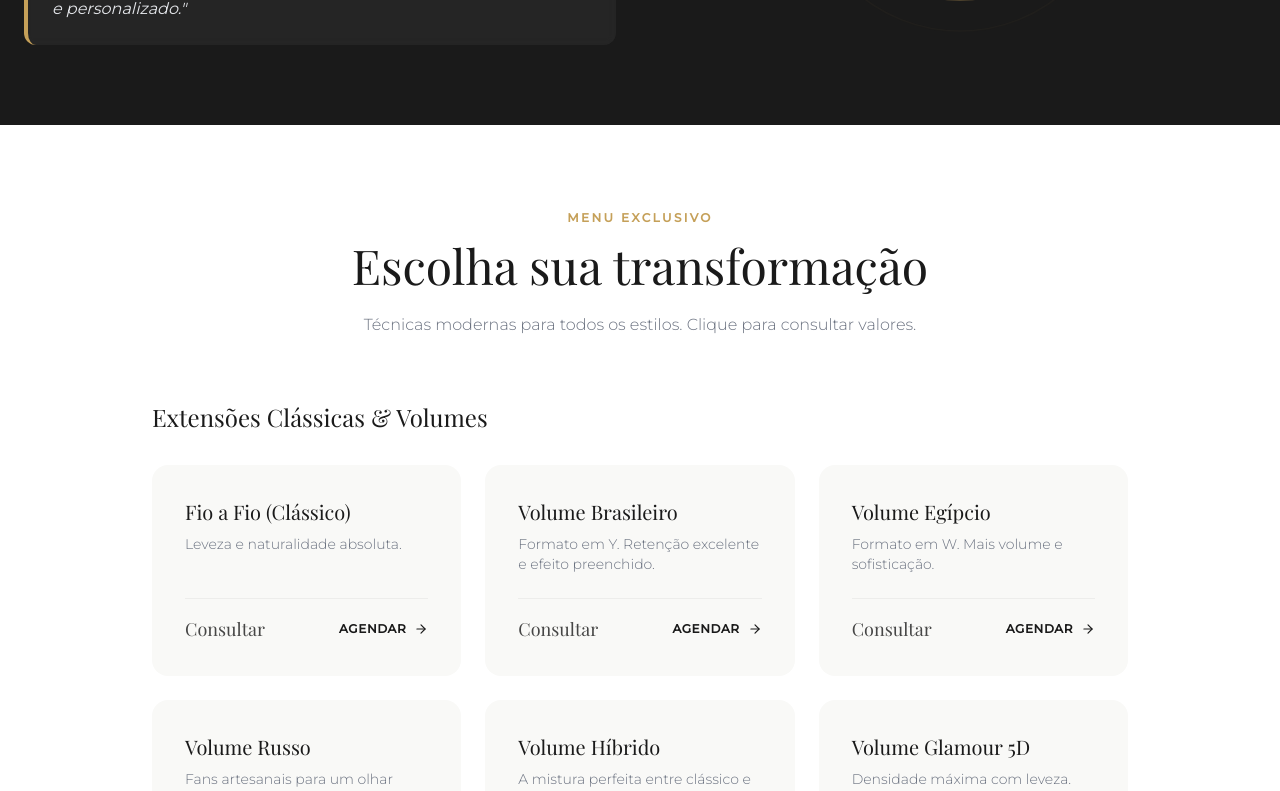
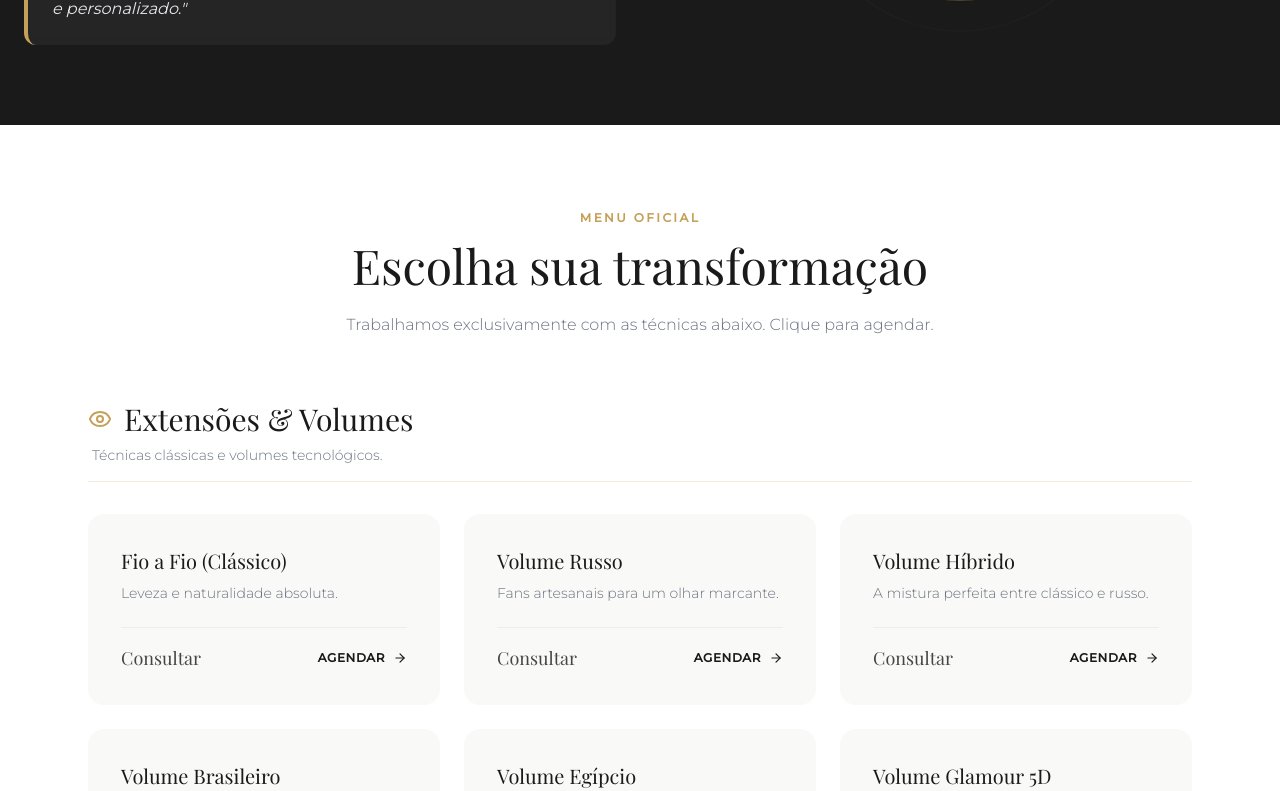
Before and after one commit to ricardohenrique1609/site-laura-lashes, a React (Vite) app: page / in a window 1280 px wide. Shown: the part 1179-1970 px from the top of the page. Built offline with nearby package versions, Linux system fonts and the light colour scheme; a web font is replaced by a local one.

Commit message:
Corrigindo duplicidade do Capping e limpando App.jsx

```diff
--- a/src/App.jsx
+++ b/src/App.jsx
@@ -1,25 +1,23 @@
 import React from 'react';
-import Hero from './components/HeroSection'; // Lembre que mudamos o nome
-import Visagismo from './components/Visagismo'; // <--- NOVO
-import Services from './components/Services';
+import Hero from './components/HeroSection';
+import Visagismo from './components/Visagismo';
 import ServicePrices from './components/ServicePrices';
 import Gallery from './components/Gallery';
 import Accessories from './components/Accessories';
 import Reviews from './components/Reviews';
 import WhatsAppBtn from './components/WhatsAppBtn';
-import Footer from './components/Footer'; // <--- NOVO
+import Footer from './components/Footer';
 
 function App() {
   return (
     <div className="font-sans antialiased text-brand-dark selection:bg-brand-gold selection:text-white">
       <Hero />
-      <Visagismo />      {/* Seção Nova de Visagismo */}
-      <Services />       {/* Ícones Explicativos */}
-      <ServicePrices />  {/* Lista Completa (Brasileiro, Capping, etc) */}
+      <Visagismo />
+      <ServicePrices />
       <Gallery />
       <Accessories />
       <Reviews />
-      <Footer />         {/* Rodapé com Endereço e Pagamento */}
+      <Footer />
       <WhatsAppBtn />
     </div>
   );
--- a/src/components/ServicePrices.jsx
+++ b/src/components/ServicePrices.jsx
@@ -1,7 +1,8 @@
 import React from 'react';
 import { motion } from 'framer-motion';
-import { Sparkles, ArrowRight, Crown, Star, Eye, Feather, Diamond } from 'lucide-react';
+import { Sparkles, ArrowRight, Crown, Star, Eye } from 'lucide-react';
 
+// AQUI ESTÁ A LISTA DEFINITIVA - APENAS 3 CATEGORIAS
 const categories = [
     {
         title: "Extensões & Volumes",
@@ -33,7 +34,7 @@
         ]
     },
     {
-        title: "Capping (Durabilidade 30+)",
+        title: "Capping (Durabilidade 30+)", // Versão correta sem 'dias'
         description: "Alta retenção. A técnica mais duradoura do studio.",
         highlight: true,
         icon: <Crown className="text-brand-gold" />,
@@ -41,9 +42,9 @@
             { name: "Mega Brasileiro", desc: "Técnica Capping com fios Y.", msg: "Como funciona o Capping Mega Brasileiro?" },
             { name: "Mega Egípcio", desc: "Técnica Capping com fios W.", msg: "Como funciona o Capping Mega Egípcio?" },
             { name: "Volume 8D", desc: "Super preenchimento e durabilidade.", msg: "Tenho interesse no Volume 8D." },
-            { name: "Mega Fox", desc: "Estilo Fox com técnica de retenção.", msg: "Tenho interesse no Capping Mega Fox." },
-            { name: "Mega Sirena", desc: "Estilo Sirena com técnica de retenção.", msg: "Tenho interesse no Capping Mega Sirena." },
-            { name: "Mega Delineado", desc: "Estilo Delineado com técnica de retenção.", msg: "Tenho interesse no Capping Mega Delineado." },
+            { name: "Mega Fox", desc: "Estilo Fox com técnica de retenção.", msg: "Como funciona o Capping Mega Fox?" },
+            { name: "Mega Sirena", desc: "Estilo Sirena com técnica de retenção.", msg: "Como funciona o Capping Mega Sirena?" },
+            { name: "Mega Delineado", desc: "Estilo Delineado com técnica de retenção.", msg: "Como funciona o Capping Mega Delineado?" },
         ]
     }
 ];
@@ -68,7 +69,6 @@
                 <div className="space-y-20">
                     {categories.map((cat, catIndex) => (
                         <div key={catIndex}>
-                            {/* Título da Categoria */}
                             <div className="flex flex-col items-center md:items-start mb-8 border-b border-brand-gold/20 pb-4">
                                 <h3 className="text-2xl md:text-3xl font-serif text-brand-dark flex items-center gap-3">
                                     {cat.icon}
```
